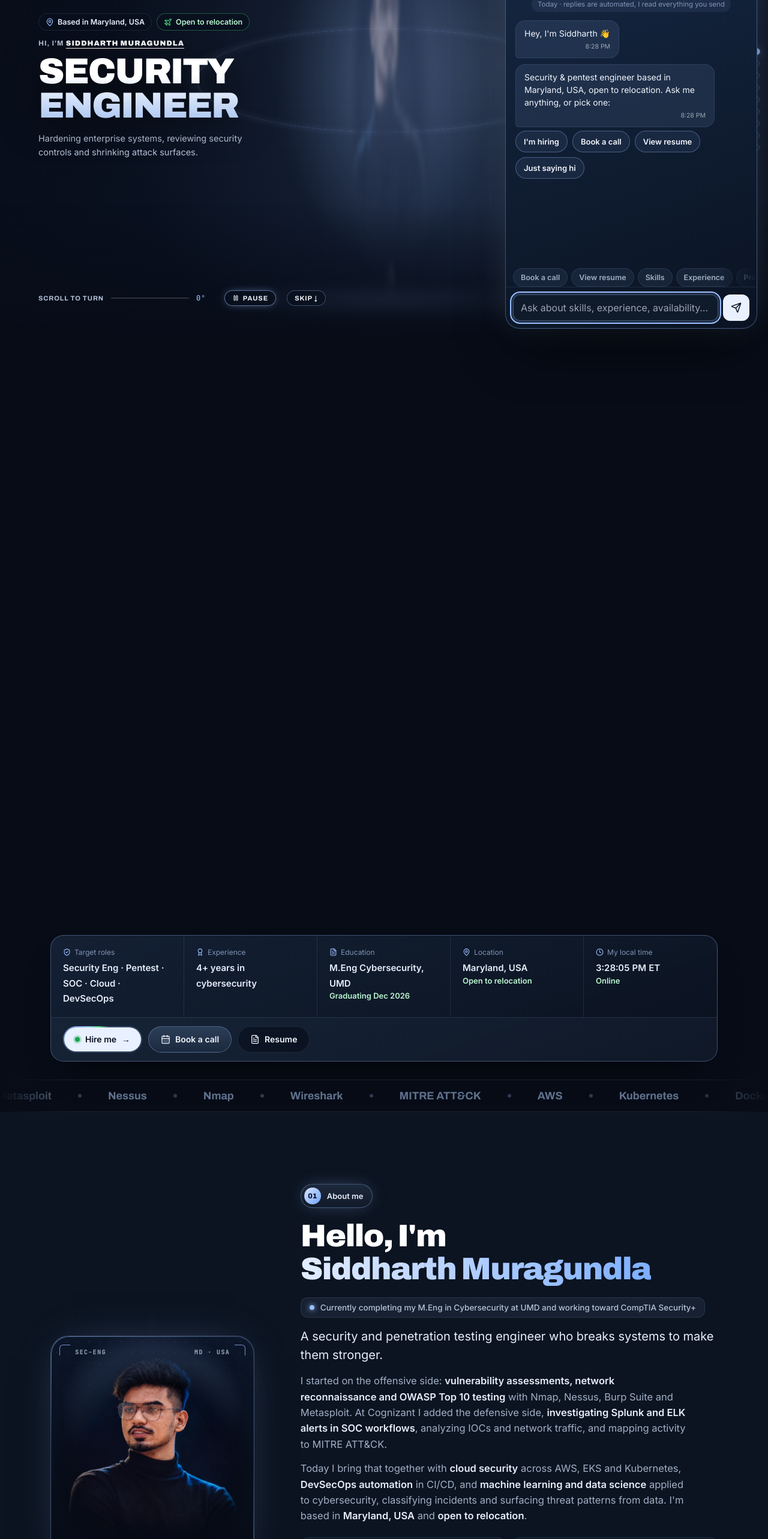
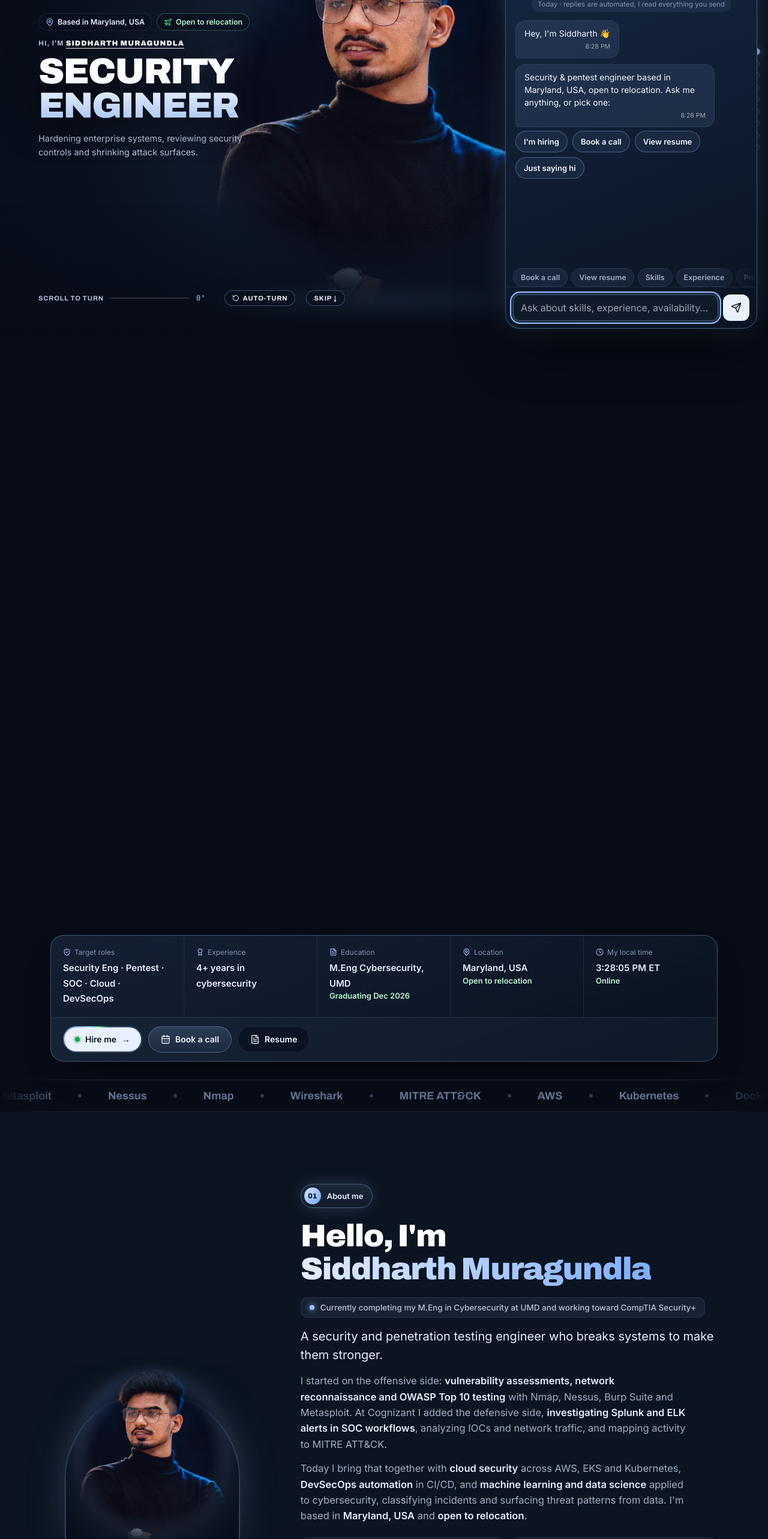
Before and after one commit to S18-01/Siddharth-Portfolio, a Next.js app: page / in a window 1280 px wide. Shown: the part 234-2800 px from the top of the page at 60% size. Built offline with nearby package versions, Linux system fonts and the light colour scheme.

Commit message:
Opt-in auto-turn, pop-out portrait, scanline name, merged role match card

```diff
--- a/app/globals.css
+++ b/app/globals.css
@@ -791,26 +791,19 @@ html[data-seen] .boot{display:none}
 @media(max-width:1100px){.dots{display:none}}
 
 /* ---------- About: profile visual ---------- */
-.pv{position:relative;max-width:400px;width:100%;justify-self:center;display:grid;gap:14px}
-.pv-3d{position:relative;aspect-ratio:4/4.6;perspective:1200px}
-.pv-face{position:absolute;inset:0;border-radius:30px;overflow:hidden;transform:rotateY(var(--tx,0deg)) rotateX(var(--ty,0deg));transition:transform .6s cubic-bezier(.2,1,.3,1);background:linear-gradient(180deg,var(--st2),var(--st1));border:1px solid var(--line2);box-shadow:0 0 0 1px rgba(var(--acc-rgb),.06) inset,0 40px 80px -40px var(--shadow),0 0 70px -34px rgba(var(--acc-rgb),.55)}
-.pv-face::after{content:"";position:absolute;inset:0;border-radius:inherit;pointer-events:none;padding:1px;background:linear-gradient(160deg,rgba(var(--acc-rgb),.55),transparent 35%,transparent 65%,rgba(var(--acc-rgb),.35));-webkit-mask:linear-gradient(#000 0 0) content-box,linear-gradient(#000 0 0);-webkit-mask-composite:xor;mask-composite:exclude}
-.pv-spot{position:absolute;inset:0;background:radial-gradient(60% 46% at 50% 30%,rgba(var(--spot),.30),rgba(var(--acc-rgb),.10) 55%,transparent 75%)}
-.pv-grid{position:absolute;inset:0;background-image:radial-gradient(rgba(var(--grid),.22) 1px,transparent 1.4px);background-size:18px 18px;-webkit-mask-image:linear-gradient(180deg,#000,transparent 55%);mask-image:linear-gradient(180deg,#000,transparent 55%);opacity:.55}
-.pv-floor{position:absolute;left:-30%;right:-30%;bottom:-6%;height:48%;transform-origin:50% 100%;transform:perspective(320px) rotateX(62deg);background-image:linear-gradient(rgba(var(--acc-rgb),.28) 1px,transparent 1px),linear-gradient(90deg,rgba(var(--acc-rgb),.28) 1px,transparent 1px);background-size:36px 36px;-webkit-mask-image:linear-gradient(0deg,transparent 4%,#000 40%,transparent 96%);mask-image:linear-gradient(0deg,transparent 4%,#000 40%,transparent 96%);opacity:.5}
-.pv-img{position:absolute;left:50%;bottom:-4%;width:112%;max-width:none;transform:translateX(-50%);filter:drop-shadow(0 22px 30px rgba(0,0,0,.5));pointer-events:none}
-.pv-fade{position:absolute;inset:auto 0 0;height:24%;background:linear-gradient(transparent,var(--st1) 85%)}
-.pv-sheen{position:absolute;inset:-20%;pointer-events:none;mix-blend-mode:screen;background:linear-gradient(105deg,transparent calc(var(--sheen,-40%) - 18%),rgba(255,255,255,.09) var(--sheen,-40%),transparent calc(var(--sheen,-40%) + 18%));transition:background-position .3s}
-.pv-c{position:absolute;width:18px;height:18px;border:1.5px solid rgba(var(--acc-rgb),.75);pointer-events:none}
-.pv-c.tl{top:14px;left:14px;border-right:0;border-bottom:0;border-top-left-radius:6px}
-.pv-c.tr{top:14px;right:14px;border-left:0;border-bottom:0;border-top-right-radius:6px}
-.pv-c.bl{bottom:14px;left:14px;border-right:0;border-top:0;border-bottom-left-radius:6px}
-.pv-c.br{bottom:14px;right:14px;border-left:0;border-top:0;border-bottom-right-radius:6px}
-.pv-lab{position:absolute;top:20px;font:600 10px 'JetBrains Mono',ui-monospace,monospace;letter-spacing:.14em;color:var(--dim);opacity:.85}
-.pv-lab.l{left:40px}.pv-lab.r{right:40px}
-.pv-id{position:absolute;left:0;right:0;bottom:22px;text-align:center;font:700 10.5px 'JetBrains Mono',ui-monospace,monospace;letter-spacing:.22em;color:var(--ink);opacity:.8}
-.pv-shadow{position:absolute;left:12%;right:12%;bottom:-18px;height:26px;border-radius:50%;background:radial-gradient(closest-side,rgba(var(--acc-rgb),.35),transparent);filter:blur(8px);pointer-events:none}
-.pv-bar{display:flex;justify-content:center;align-items:center;gap:10px;flex-wrap:wrap;margin-top:6px}
+.pv{position:relative;max-width:410px;width:100%;justify-self:center;display:grid;gap:18px}
+.pv-stage2{position:relative;aspect-ratio:4/4.7;--mx:0;--my:0}
+.pv-arch{position:absolute;left:7%;right:7%;top:30%;bottom:0;border-radius:999px 999px 30px 30px;overflow:hidden;background:linear-gradient(180deg,var(--st2),var(--st1));border:1px solid var(--line2);box-shadow:0 40px 80px -40px var(--shadow),0 0 80px -30px rgba(var(--acc-rgb),.55);transform:translate(calc(var(--mx) * -8px),calc(var(--my) * -6px));transition:transform .6s cubic-bezier(.2,1,.3,1)}
+.pv-arch::after{content:"";position:absolute;inset:0;border-radius:inherit;pointer-events:none;padding:1px;background:linear-gradient(180deg,rgba(var(--acc-rgb),.7),rgba(var(--acc-rgb),.12) 45%,rgba(var(--acc-rgb),.35));-webkit-mask:linear-gradient(#000 0 0) content-box,linear-gradient(#000 0 0);-webkit-mask-composite:xor;mask-composite:exclude}
+.pv-spot{position:absolute;inset:0;background:radial-gradient(65% 50% at 50% 26%,rgba(var(--spot),.32),rgba(var(--acc-rgb),.10) 55%,transparent 78%)}
+.pv-grid{position:absolute;inset:0;background-image:radial-gradient(rgba(var(--grid),.24) 1px,transparent 1.4px);background-size:16px 16px;-webkit-mask-image:linear-gradient(180deg,#000,transparent 60%);mask-image:linear-gradient(180deg,#000,transparent 60%);opacity:.55}
+.pv-floor{position:absolute;left:-30%;right:-30%;bottom:-8%;height:46%;transform-origin:50% 100%;transform:perspective(320px) rotateX(62deg);background-image:linear-gradient(rgba(var(--acc-rgb),.30) 1px,transparent 1px),linear-gradient(90deg,rgba(var(--acc-rgb),.30) 1px,transparent 1px);background-size:34px 34px;-webkit-mask-image:linear-gradient(0deg,transparent 4%,#000 40%,transparent 96%);mask-image:linear-gradient(0deg,transparent 4%,#000 40%,transparent 96%);opacity:.45}
+.pv-ver{position:absolute;right:16px;top:50%;transform:translateY(-50%) rotate(90deg);transform-origin:center;font:600 10px "JetBrains Mono",ui-monospace,monospace;letter-spacing:.3em;color:var(--dim);opacity:.6}
+.pv-pop{position:absolute;left:50%;bottom:0;width:96%;max-width:none;transform:translate(calc(-50% + var(--mx) * 6px),calc(var(--my) * 4px));transition:transform .6s cubic-bezier(.2,1,.3,1);filter:drop-shadow(0 24px 34px rgba(0,0,0,.55)) drop-shadow(0 0 1px rgba(var(--acc-rgb),.4));pointer-events:none;-webkit-mask-image:linear-gradient(180deg,#000 92%,rgba(0,0,0,.85));mask-image:linear-gradient(180deg,#000 92%,rgba(0,0,0,.85))}
+.pv-base{position:absolute;left:10%;right:10%;bottom:-14px;height:24px;border-radius:50%;background:radial-gradient(closest-side,rgba(var(--acc-rgb),.45),transparent);filter:blur(8px);pointer-events:none}
+.pv-meta{display:grid;justify-items:center;gap:10px;text-align:center}
+.pv-name b{display:block;font:800 18px Archivo,sans-serif;color:var(--h1);letter-spacing:-.01em}
+.pv-name span{display:block;margin-top:2px;font:500 11px "JetBrains Mono",ui-monospace,monospace;letter-spacing:.12em;text-transform:uppercase;color:var(--dim)}
 .pv-status{display:flex;align-items:center;gap:8px;padding:8px 14px;border-radius:999px;background:var(--pop);border:1px solid rgba(74,222,128,.35);color:var(--green-ink);font:600 12.5px Inter,sans-serif;white-space:nowrap}
 .pv-status .sd{width:8px;height:8px;border-radius:50%;background:#4ade80;box-shadow:0 0 10px #4ade80}
 .pv-chips{display:grid;grid-template-columns:repeat(3,minmax(0,1fr));gap:8px}
@@ -828,10 +821,18 @@ html[data-theme=light] .pv-chip .ci{color:#fff}
 .roles-mini span{font:600 11.5px Inter,sans-serif;padding:4px 9px;border-radius:999px;border:1px solid var(--line);background:var(--acc-soft);color:var(--soft)}
 
 /* ---------- role fit ---------- */
-.fit{margin-top:22px;border:1px solid var(--line2);border-radius:24px;padding:24px;background:linear-gradient(160deg,var(--card),var(--card2));box-shadow:0 30px 60px -36px var(--shadow)}
-.fit-h b{display:block;font:800 22px Archivo,sans-serif;color:var(--h1)}
-.fit-h span{color:var(--dim);font-size:15px}
-.fit-tabs{display:flex;flex-wrap:wrap;gap:8px;margin:16px 0 18px}
+.fit{position:relative;overflow:hidden;margin-top:22px;border:1px solid var(--line2);border-radius:26px;padding:28px;background:radial-gradient(90% 70% at 100% 0%,rgba(var(--acc-rgb),.12),transparent 60%),linear-gradient(160deg,var(--card),var(--card2));box-shadow:0 30px 60px -36px var(--shadow)}
+.fit::before{content:"";position:absolute;left:28px;right:28px;top:0;height:1px;background:linear-gradient(90deg,transparent,rgba(var(--acc-rgb),.8),transparent)}
+.fit-h{display:flex;align-items:flex-end;justify-content:space-between;gap:20px;flex-wrap:wrap}
+.fit-k{display:inline-flex!important;align-items:center;gap:8px;margin-bottom:8px;font:600 11px "JetBrains Mono",ui-monospace,monospace!important;letter-spacing:.16em;text-transform:uppercase;color:var(--accent)!important}
+.fit-k i{width:18px;height:1px;background:var(--accent)}
+.fit-acts{display:flex;gap:10px;flex-wrap:wrap}
+.fit-talk{margin-top:auto;align-self:stretch;display:flex;align-items:center;gap:9px;padding:12px 14px;border-radius:14px;border:1px dashed rgba(var(--acc-rgb),.45);background:rgba(var(--acc-rgb),.06);color:var(--ink);font:600 13.5px Inter,sans-serif;cursor:pointer;transition:.2s;text-align:left}
+.fit-talk svg:first-child{color:var(--accent)}.fit-talk svg:last-child{margin-left:auto;color:var(--accent);transition:transform .2s}
+.fit-talk:hover{border-style:solid;background:rgba(var(--acc-rgb),.12)}.fit-talk:hover svg:last-child{transform:translateX(3px)}
+.fit-h b{display:block;font:800 24px/1.2 Archivo,sans-serif;color:var(--h1);max-width:620px}
+.fit-h span{display:block;margin-top:6px;color:var(--dim);font-size:15px}
+.fit-tabs{display:flex;flex-wrap:wrap;gap:8px;margin:22px 0 18px;padding-top:20px;border-top:1px solid var(--line)}
 .fit-tabs button{padding:9px 15px;border-radius:999px;border:1px solid var(--line);background:var(--acc-soft);color:var(--dim);font:600 13.5px Inter,sans-serif;cursor:pointer;transition:.2s}
 .fit-tabs button:hover{color:var(--ink);border-color:var(--line2)}
 .fit-tabs button.on{background:var(--btn);color:var(--btn-ink);border-color:var(--btn);box-shadow:0 10px 24px -12px rgba(var(--acc-rgb),.8)}
--- a/app/page.tsx
+++ b/app/page.tsx
@@ -1052,34 +1052,31 @@ function CountUp({ to, decimals = 0, suffix = '' }: { to: number; decimals?: num
   return <span ref={ref}>{v.toFixed(decimals)}{suffix}</span>;
 }
 
-/* ---------- About: ID-badge portrait (static; gentle tilt + light follow on mouse) ---------- */
+/* ---------- About: pop-out portrait (head breaks out of a lit glass arch; gentle mouse parallax) ---------- */
 function ProfileVisual() {
   const ref = useRef<HTMLDivElement>(null);
   const move = (e: ReactPointerEvent) => {
     const el = ref.current; if (!el || e.pointerType !== 'mouse') return;
-    const r = el.getBoundingClientRect(), x = (e.clientX - r.left) / r.width, y = (e.clientY - r.top) / r.height;
-    el.style.setProperty('--tx', ((x - 0.5) * 8).toFixed(2) + 'deg');
-    el.style.setProperty('--ty', ((y - 0.5) * -8).toFixed(2) + 'deg');
-    el.style.setProperty('--sheen', (x * 100).toFixed(1) + '%');
+    const r = el.getBoundingClientRect(), x = (e.clientX - r.left) / r.width - 0.5, y = (e.clientY - r.top) / r.height - 0.5;
+    el.style.setProperty('--mx', x.toFixed(3)); el.style.setProperty('--my', y.toFixed(3));
   };
-  const leave = () => { const el = ref.current; if (!el) return; el.style.setProperty('--tx', '0deg'); el.style.setProperty('--ty', '0deg'); el.style.setProperty('--sheen', '-40%'); };
+  const leave = () => { ref.current?.style.setProperty('--mx', '0'); ref.current?.style.setProperty('--my', '0'); };
   return (
     <div className="pv reveal">
-      <div className="pv-3d" ref={ref} onPointerMove={move} onPointerLeave={leave}>
-        <div className="pv-face">
+      <div className="pv-stage2" ref={ref} onPointerMove={move} onPointerLeave={leave}>
+        <div className="pv-arch">
           <div className="pv-spot" />
           <div className="pv-grid" />
           <div className="pv-floor" />
-          <img className="pv-img" src={portraitFront} alt={fullName} draggable={false} />
-          <div className="pv-fade" />
-          <div className="pv-sheen" />
-          <i className="pv-c tl" /><i className="pv-c tr" /><i className="pv-c bl" /><i className="pv-c br" />
-          <span className="pv-lab l">SEC-ENG</span><span className="pv-lab r">MD · USA</span>
-          <span className="pv-id">SIDDHARTH MURAGUNDLA</span>
-        </div>
-        <div className="pv-shadow" />
+          <span className="pv-ver">SEC · ENG</span>
+        </div>
+        <img className="pv-pop" src={portraitFront} alt={fullName} draggable={false} />
+        <div className="pv-base" />
       </div>
-      <div className="pv-bar"><div className="pv-status"><span className="sd" />Open to work · Relocation ✓</div></div>
+      <div className="pv-meta">
+        <div className="pv-name"><b>Siddharth Muragundla</b><span>Security Engineer · Maryland, USA</span></div>
+        <div className="pv-status"><span className="sd" />Open to work · Relocation ✓</div>
+      </div>
     </div>
   );
 }
@@ -1107,7 +1104,8 @@ function RoleFit({ onCase, onSchedule }: { onCase: (title: string) => void; onSc
   return (
     <div className="fit reveal">
       <div className="fit-h">
-        <div><b>Hiring for a specific role?</b><span>Pick it and see exactly how my experience matches.</span></div>
+        <div><span className="fit-k"><i />Role match</span><b>Hiring for Security, Pentest, SOC, Cloud or DevSecOps?</b><span>Pick the role and see exactly how my experience matches, then book a time to talk.</span></div>
+        <div className="fit-acts"><button className="btn light" onClick={onSchedule}><CalendarDays />Book a call</button><a className="btn ghost" href={resume}><FileText />View resume</a></div>
       </div>
       <div className="fit-tabs" role="tablist" aria-label="Role">{roleFit.map((x, k) => <button key={x.role} role="tab" aria-selected={k === i} className={k === i ? 'on' : ''} onClick={() => setI(k)}>{x.role}</button>)}</div>
       <div className="fit-body" key={r.role}>
@@ -1123,7 +1121,7 @@ function RoleFit({ onCase, onSchedule }: { onCase: (title: string) => void; onSc
           <div className="tags">{r.tools.map(t => <span key={t}>{t}</span>)}</div>
           <small>Related work</small>
           <div className="fit-work">{r.work.map(w => <button key={w} onClick={() => onCase(w)}><Layers size={14} />{w}<ArrowRight size={14} /></button>)}</div>
-          <button className="btn light" onClick={onSchedule}><CalendarDays />Talk about this role</button>
+          <button className="fit-talk" onClick={onSchedule}><CalendarDays size={15} />Talk about the {r.role} role<ArrowRight size={14} /></button>
         </div>
       </div>
     </div>
@@ -1171,8 +1169,8 @@ export default function Home() {
   const [fading, setFading] = useState(false);
   const [videoOk, setVideoOk] = useState(false);
   const [deg, setDeg] = useState(0);
-  const [spinAuto, setSpinAuto] = useState(true);
-  const spinAutoRef = useRef(true);
+  const [spinAuto, setSpinAuto] = useState(false);
+  const spinAutoRef = useRef(false);
   useEffect(() => { spinAutoRef.current = spinAuto; }, [spinAuto]);
   const [theme, setThemeState] = useState<Theme>('dark');
   const heroRef = useRef<HTMLElement>(null);
@@ -1263,7 +1261,7 @@ export default function Home() {
   // Hero: scroll turns the portrait and pops roles in one by one
   useEffect(() => {
     // smoothed: the turn eases toward the scroll position so touch/trackpad flicks glide instead of jumping
-    let cur = -1, target = 0, raf = 0, off = 0, autoRaf = 0, last = performance.now();
+    let cur = -1, target = 0, raf = 0, autoRaf = 0, last = performance.now(), wasAuto = false;
     const reduce = window.matchMedia('(prefers-reduced-motion: reduce)').matches;
     if (reduce) { spinAutoRef.current = false; setSpinAuto(false); }
     const apply = (p: number) => {
@@ -1273,7 +1271,7 @@ export default function Home() {
       const seg = turnP * 2, k = Math.min(1, Math.floor(seg)), f = Math.min(1, seg - k);
       const ease = f < 0.5 ? 4 * f * f * f : 1 - Math.pow(-2 * f + 2, 3) / 2;
       const angle = 180 * (k + ease);
-      const total = angle + off;
+      const total = angle;
       const c = Math.abs(Math.cos((total * Math.PI) / 180));
       stage.style.setProperty('--ry', total.toFixed(2) + 'deg');
       stage.style.setProperty('--bl', (Math.pow(1 - c, 2) * 18).toFixed(2) + 'px');
@@ -1301,23 +1299,21 @@ export default function Home() {
       const max = hero.offsetHeight - window.innerHeight;
       target = Math.min(1, Math.max(0, window.scrollY / max));
       if (cur < 0) { cur = target; apply(cur); return; }
+      if (spinAutoRef.current) { spinAutoRef.current = false; setSpinAuto(false); } // visitor took over: hand control back to scroll
       if (!raf) raf = requestAnimationFrame(tick);
     };
-    // slow continuous 360° turn on top of the scroll turn (one revolution every 20 s)
+    // Auto-turn (off until the visitor presses it): plays the same sequence as scrolling,
+    // so the portrait turns slowly and the positions change one by one, then loops.
     const auto = (t: number) => {
       const dt = Math.min(48, t - last); last = t;
       const hero = heroRef.current;
-      const inView = hero ? window.scrollY < hero.offsetHeight : false;
+      const inView = hero ? window.scrollY < hero.offsetHeight - window.innerHeight * 0.5 : false;
       if (spinAutoRef.current && inView && !document.hidden) {
-        off = (off + dt * 0.018) % 360;
-        if (!raf) apply(cur < 0 ? target : cur);
-      } else if (!spinAutoRef.current && off !== 0) {
-        // ease back to the nearest face when auto-turn is switched off
-        const goal = Math.round(off / 180) * 180;
-        off += (goal - off) * Math.min(1, dt / 220);
-        if (Math.abs(goal - off) < 0.05) off = goal % 360;
-        if (!raf) apply(cur < 0 ? target : cur);
-      }
+        if (!wasAuto) { cancelAnimationFrame(raf); raf = 0; if (cur < 0 || cur >= 0.999) cur = 0; wasAuto = true; }
+        cur += dt / 30000; // one full turn with every position in about 30 s
+        if (cur >= 1) cur = 0;
+        apply(cur);
+      } else if (!spinAutoRef.current) wasAuto = false;
       autoRaf = requestAnimationFrame(auto);
     };
     autoRaf = requestAnimationFrame(auto);
@@ -1497,7 +1493,7 @@ export default function Home() {
           </div>
 
           <div className="cta"><HireButton onClick={openHire} big /><button className="btn call" onClick={openSchedule}><CalendarDays />Book a call</button></div>
-          <div className="scrub"><span>Scroll to turn</span><div className="bar"><i ref={barRef} /></div><span className="deg">{deg}°</span><button className={'skipb autob' + (spinAuto ? ' on' : '')} onClick={() => setSpinAuto(a => !a)} aria-pressed={spinAuto} title={spinAuto ? 'Pause auto-turn' : 'Auto-turn 360°'}>{spinAuto ? <Pause size={12} /> : <RotateCcw size={12} />}{spinAuto ? 'Pause' : 'Auto 360°'}</button><button className="skipb" onClick={() => document.getElementById('about')?.scrollIntoView({ behavior: 'smooth' })} aria-label="Skip to profile">Skip ↓</button></div>
+          <div className="scrub"><span>Scroll to turn</span><div className="bar"><i ref={barRef} /></div><span className="deg">{deg}°</span><button className={'skipb autob' + (spinAuto ? ' on' : '')} onClick={() => setSpinAuto(a => !a)} aria-pressed={spinAuto} title={spinAuto ? 'Pause auto-turn' : 'Turn the portrait automatically'}>{spinAuto ? <Pause size={12} /> : <RotateCcw size={12} />}{spinAuto ? 'Pause' : 'Auto-turn'}</button><button className="skipb" onClick={() => document.getElementById('about')?.scrollIntoView({ behavior: 'smooth' })} aria-label="Skip to profile">Skip ↓</button></div>
         </div>
       </section>
 
@@ -1562,10 +1558,6 @@ export default function Home() {
             ); })}
           </div>
           <RoleFit onCase={t => setCaseIdx(projects.findIndex(p => p.title === t))} onSchedule={openSchedule} />
-          <div className="why-cta reveal">
-            <div><b>Hiring for Security, Pentest, SOC, Cloud or DevSecOps?</b><span>Let&apos;s talk. Pick a time that works for you.</span></div>
-            <div className="row"><button className="btn light" onClick={openSchedule}><CalendarDays />Book a call</button><a className="btn ghost" href={resume}><FileText />View resume</a></div>
-          </div>
         </div>
       </section>
 
@@ -1698,28 +1690,33 @@ export default function Home() {
         <div className="wrap">
           <svg className="giant" viewBox="0 0 1000 172" role="img" aria-label="Siddharth">
             <defs>
-              <linearGradient id="gnF" gradientUnits="userSpaceOnUse" x1="0" x2="0" y1="18" y2="142">
-                <stop offset="0" style={{ stopColor: 'var(--h1)', stopOpacity: 1 }} />
-                <stop offset=".45" style={{ stopColor: 'var(--h1)', stopOpacity: 0.78 }} />
-                <stop offset=".78" style={{ stopColor: 'var(--accent)', stopOpacity: 0.16 }} />
+              <linearGradient id="gnF" gradientUnits="userSpaceOnUse" x1="0" x2="0" y1="20" y2="96">
+                <stop offset="0" style={{ stopColor: 'var(--h1)' }} />
+                <stop offset="1" style={{ stopColor: 'var(--h1)', stopOpacity: 0.82 }} />
+              </linearGradient>
+              <linearGradient id="gnTopG" gradientUnits="userSpaceOnUse" x1="0" x2="0" y1="0" y2="172">
+                <stop offset=".44" stopColor="#fff" /><stop offset=".56" stopColor="#000" />
+              </linearGradient>
+              <linearGradient id="gnLowG" gradientUnits="userSpaceOnUse" x1="0" x2="0" y1="0" y2="172">
+                <stop offset=".42" stopColor="#000" /><stop offset=".55" stopColor="#fff" /><stop offset=".83" stopColor="#fff" stopOpacity=".55" /><stop offset=".86" stopColor="#000" />
+              </linearGradient>
+              <mask id="gnTop" maskUnits="userSpaceOnUse" x="0" y="0" width="1000" height="172"><rect width="1000" height="172" fill="url(#gnTopG)" /></mask>
+              <mask id="gnLow" maskUnits="userSpaceOnUse" x="0" y="0" width="1000" height="172"><rect width="1000" height="172" fill="url(#gnLowG)" /></mask>
+              <pattern id="gnScan" patternUnits="userSpaceOnUse" width="8" height="5"><rect width="8" height="2.2" style={{ fill: 'var(--accent)' }} /></pattern>
+              <linearGradient id="gnL" x1="0" x2="1" y1="0" y2="0">
+                <stop offset="0" style={{ stopColor: 'var(--accent)', stopOpacity: 0 }} />
+                <stop offset=".5" style={{ stopColor: 'var(--accent)', stopOpacity: 0.9 }} />
                 <stop offset="1" style={{ stopColor: 'var(--accent)', stopOpacity: 0 }} />
               </linearGradient>
-              <linearGradient id="gnS" gradientUnits="userSpaceOnUse" x1="0" x2="0" y1="18" y2="142">
-                <stop offset="0" style={{ stopColor: 'var(--accent)', stopOpacity: 0 }} />
-                <stop offset=".45" style={{ stopColor: 'var(--accent)', stopOpacity: 0.15 }} />
-                <stop offset="1" style={{ stopColor: 'var(--accent)', stopOpacity: 0.7 }} />
-              </linearGradient>
-              <linearGradient id="gnL" x1="0" x2="1" y1="0" y2="0">
-                <stop offset="0" style={{ stopColor: 'var(--accent)', stopOpacity: 0 }} />
-                <stop offset=".5" style={{ stopColor: 'var(--accent)', stopOpacity: 0.85 }} />
-                <stop offset="1" style={{ stopColor: 'var(--accent)', stopOpacity: 0 }} />
-              </linearGradient>
-              <radialGradient id="gnG" cx=".5" cy="1" r=".6"><stop offset="0" style={{ stopColor: 'var(--accent)', stopOpacity: 0.22 }} /><stop offset="1" style={{ stopColor: 'var(--accent)', stopOpacity: 0 }} /></radialGradient>
             </defs>
-            <rect x="0" y="40" width="1000" height="132" fill="url(#gnG)" />
-            <text x="500" y="140" textAnchor="middle" textLength="990" lengthAdjust="spacingAndGlyphs" fill="url(#gnF)" style={{ font: '900 168px Archivo, Arial Black, sans-serif', letterSpacing: '-4px' } as CSSProperties}>SIDDHARTH</text>
-            <text x="500" y="140" textAnchor="middle" textLength="990" lengthAdjust="spacingAndGlyphs" fill="none" stroke="url(#gnS)" strokeWidth="1.3" style={{ font: '900 168px Archivo, Arial Black, sans-serif', letterSpacing: '-4px' } as CSSProperties} aria-hidden="true">SIDDHARTH</text>
-            <rect x="80" y="152" width="840" height="1.2" fill="url(#gnL)" />
+            <g style={{ font: '900 168px Archivo, Arial Black, sans-serif', letterSpacing: '-4px' } as CSSProperties}>
+              <text x="500" y="140" textAnchor="middle" textLength="990" lengthAdjust="spacingAndGlyphs" fill="url(#gnF)" mask="url(#gnTop)">SIDDHARTH</text>
+              <g mask="url(#gnLow)" aria-hidden="true">
+                <text x="500" y="140" textAnchor="middle" textLength="990" lengthAdjust="spacingAndGlyphs" fill="url(#gnScan)" opacity=".75">SIDDHARTH</text>
+                <text x="500" y="140" textAnchor="middle" textLength="990" lengthAdjust="spacingAndGlyphs" fill="none" strokeWidth="1.2" style={{ stroke: 'var(--accent)' }} opacity=".55">SIDDHARTH</text>
+              </g>
+            </g>
+            <rect x="60" y="152" width="880" height="1.2" fill="url(#gnL)" />
           </svg>
           <div className="foot">
             <span>© {new Date().getFullYear()} {fullName} · {baseLocation}</span>
```
